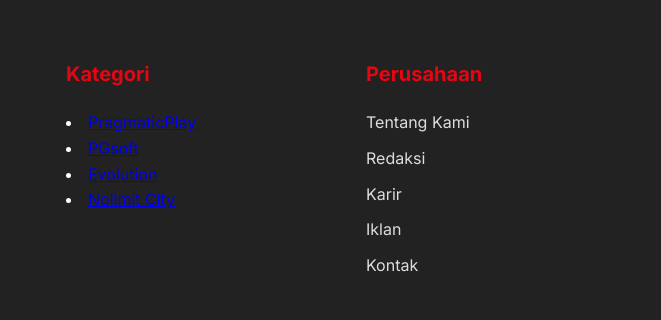
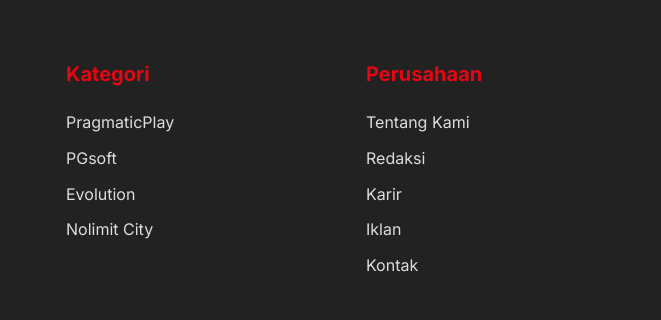
Before and after one commit to IndonesianTimes/News, a plain HTML site: page index.html in a window 1280 px wide. Shown: the part 2333-2653 px from the top of the page, 294-955 px from the left. Drawn offline with Linux system fonts and the light colour scheme.

Commit message:
Update index.html

```diff
--- a/index.html
+++ b/index.html
@@ -588,10 +588,12 @@
                 </div>
                 <div class="footer-column">
                     <h3>Kategori</h3>
-               <li><a href="https://indonesiantimes.github.io/News/Pragmaticplay/">PragmaticPlay</a></li>
+                    <ul class="footer-links">
+                    <li><a href="https://indonesiantimes.github.io/News/Pragmaticplay/">PragmaticPlay</a></li>
                     <li><a href="https://indonesiantimes.github.io/News/PGsoft/">PGsoft</a></li>
                     <li><a href="https://indonesiantimes.github.io/News/Evolution/">Evolution</a></li>
                     <li><a href="https://indonesiantimes.github.io/News/NLC/">Nolimit City</a></li>
+                    </ul>
                 </div>
                 <div class="footer-column">
                     <h3>Perusahaan</h3>
```
